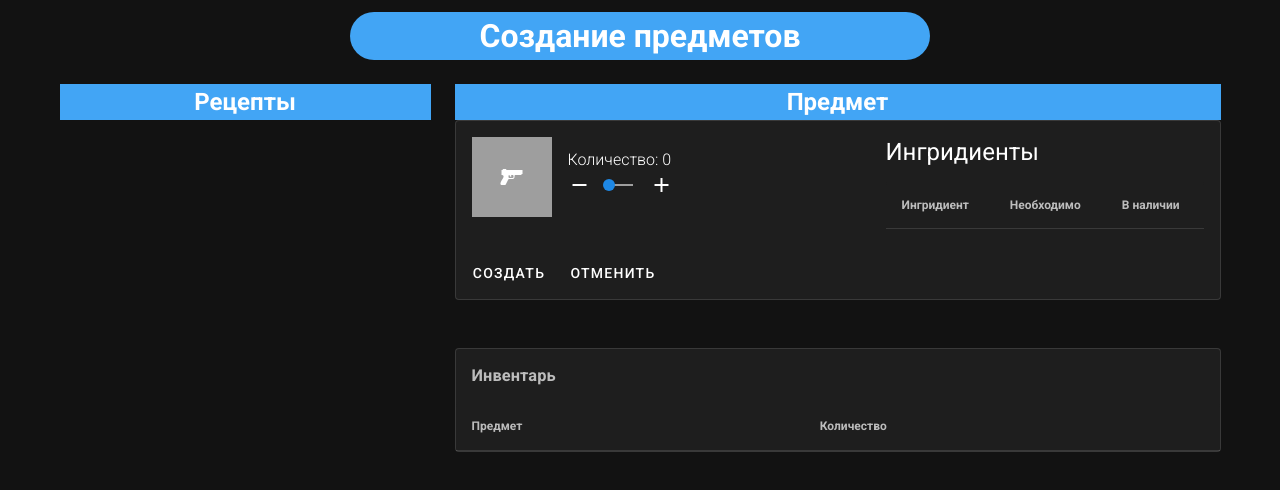
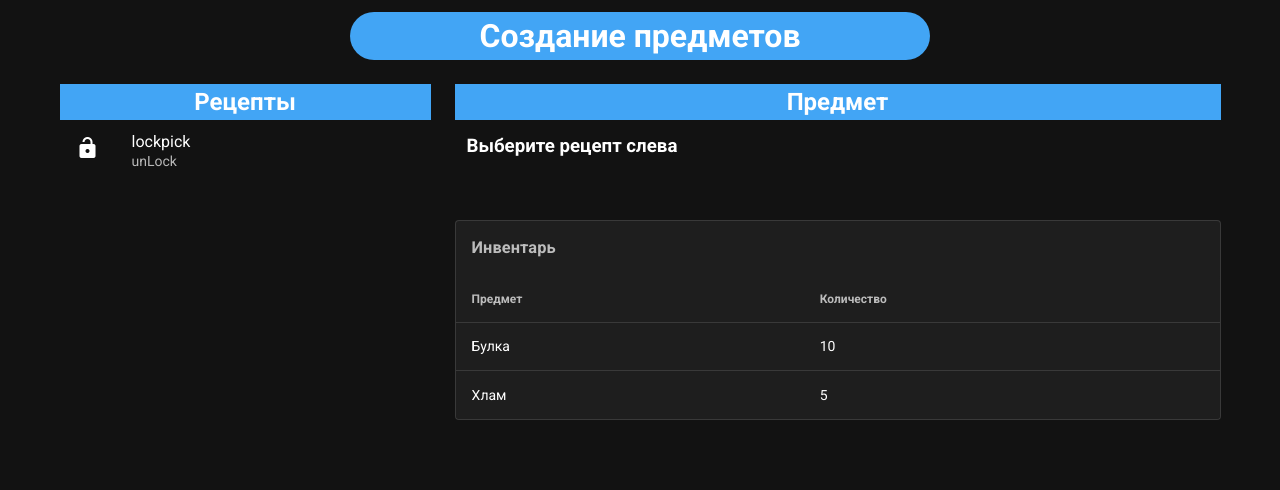
Before and after one commit to mderkach/Craft, a Vue app: page / in a window 1280 px wide. Shown: the top 490 px of the page. Built offline with nearby package versions, Linux system fonts and the light colour scheme.

Commit message:
get inventory items in item

```diff
--- a/src/components/Container.vue
+++ b/src/components/Container.vue
@@ -16,42 +16,25 @@
         <div class="blue lighten-1">
           <h2 class="text text-center">Предмет</h2>
         </div>
-        <Item :item="item" :ingridients="ingridients" />
-        <v-card outlined class="mt-12">
-          <v-card-text>
-            <h3>Инвентарь</h3>
-          </v-card-text>
-          <v-simple-table>
-            <template v-slot:default>
-              <thead>
-                <tr>
-                  <th class="text-left">Предмет</th>
-                  <th class="text-left">Количество</th>
-                </tr>
-              </thead>
-              <tbody>
-                <tr v-for="item in inventory" :key="item.name">
-                  <td>{{ item.name }}</td>
-                  <td>{{ item.countHave }}</td>
-                </tr>
-              </tbody>
-            </template>
-          </v-simple-table>
-        </v-card>
+        <Item :item="item" />
+        <Inventory :inventory="inventory" />
       </v-col>
     </v-row>
   </v-container>
 </template>
 
 <script>
+import { mapState, mapGetters } from "vuex";
 import Receipts from "./Receipts";
 import Item from "./Item";
-import { mapState } from "vuex";
+import Inventory from "./Inventory";
+
 export default {
   name: "Container",
-  components: { Receipts, Item },
+  components: { Receipts, Item, Inventory },
   computed: {
-    ...mapState(["receipts", "inventory", "ingridients", "item"])
+    ...mapState(["receipts", "inventory", "item"]),
+    ...mapGetters(["receipts", "inventory", "item"])
   }
 };
 </script>
--- /dev/null
+++ b/src/components/Inventory.vue
@@ -0,0 +1,40 @@
+<template>
+  <v-card outlined class="mt-12">
+    <v-card-text>
+      <h3>Инвентарь</h3>
+    </v-card-text>
+    <v-simple-table>
+      <template v-slot:default v-if="inventory !== null">
+        <thead>
+          <tr>
+            <th class="text-left">Предмет</th>
+            <th class="text-left">Количество</th>
+          </tr>
+        </thead>
+        <tbody>
+          <tr v-for="item in inventory" :key="item.name">
+            <td>{{ item.descr }}</td>
+            <td>{{ item.count }}</td>
+          </tr>
+        </tbody>
+      </template>
+      <template v-slot:default v-else>
+        <v-col>
+          <h4>Невозможно получить Инвентарь</h4>
+        </v-col>
+      </template>
+    </v-simple-table>
+  </v-card>
+</template>
+
+<script>
+export default {
+  name: "Inventory",
+  props: {
+    inventory: {
+      type: Array,
+      default: () => []
+    }
+  }
+};
+</script>
--- a/src/components/Item.vue
+++ b/src/components/Item.vue
@@ -1,8 +1,9 @@
 <template>
-  <v-card outlined>
+  <div class="">
+    <v-card outlined v-if="item">
       <v-list-item three-line>
         <v-list-item-avatar tile size="80" color="grey">
-        <v-icon>mdi-pistol</v-icon>
+          <v-icon v-text="item.icon"></v-icon>
         </v-list-item-avatar>
         <v-list-item-content>
           <v-list-item-title class="headline mb-1">{{
@@ -35,7 +36,9 @@
           </v-col>
         </v-list-item-content>
         <v-list-item-content>
-        <v-list-item-title class="headline mb-1">Ингридиенты</v-list-item-title>
+          <v-list-item-title class="headline mb-1"
+            >Ингридиенты</v-list-item-title
+          >
           <v-simple-table>
             <template v-slot:default>
               <thead>
@@ -46,10 +49,10 @@
                 </tr>
               </thead>
               <tbody>
-              <tr v-for="item in ingridients" :key="item.name">
-                <td>{{ item.name }}</td>
-                <td>{{ item.countNeed }}</td>
-                <td>{{ item.countHave }}</td>
+                <tr v-for="(item, index) in item.ingridients" :key="index">
+                  <td>{{ item.descr }}</td>
+                  <td>{{ item.quantity }}</td>
+                  <td>{{ item.count }}</td>
                 </tr>
               </tbody>
             </template>
@@ -62,26 +65,20 @@
         <v-btn text>Отменить</v-btn>
       </v-card-actions>
     </v-card>
+    <v-col v-else>
+      <h3>Выберите рецепт слева</h3>
+    </v-col>
+  </div>
 </template>
 
 <script>
-import {
-  mdiPistol,
-  mdiFire,
-  mdiKnifeMilitary,
-  mdiHandcuffs,
-  mdiGasCylinder
-} from "@mdi/js";
-import { mapGetters } from "vuex";
-
 export default {
   name: "Item",
-  comments: {
-    mdiPistol,
-    mdiFire,
-    mdiKnifeMilitary,
-    mdiHandcuffs,
-    mdiGasCylinder
+  props: {
+    item: {
+      type: Object,
+      default: () => {}
+    }
   },
   data: () => ({
     count: 0
@@ -93,11 +90,6 @@ export default {
     increment() {
       this.count++;
     }
-  },
-  computed: {
-    ...mapGetters(["item", "ingridients"])
   }
 };
 </script>
-
-<style></style>
--- a/src/components/Receipts.vue
+++ b/src/components/Receipts.vue
@@ -1,5 +1,6 @@
 <template>
-  <v-list-item-group color="primary">
+  <div class="">
+    <v-list-item-group color="primary" v-if="items">
       <v-list-item v-for="(item, i) in items" :key="i" @click="getItem(item)">
         <v-list-item-icon>
           <v-icon v-text="item.icon"></v-icon>
@@ -10,43 +11,41 @@
         </v-list-item-content>
       </v-list-item>
     </v-list-item-group>
+    <v-list-item v-else>
+      <v-list-item-content>
+        <v-list-item-title>Нет доступных рецептов</v-list-item-title>
+      </v-list-item-content>
+    </v-list-item>
+  </div>
 </template>
 
 <script>
-import {
-  mdiPistol,
-  mdiFire,
-  mdiKnifeMilitary,
-  mdiHandcuffs,
-  mdiGasCylinder
-} from "@mdi/js";
-import { mapGetters, mapMutations } from "vuex";
+import { mapMutations, mapState } from "vuex";
 
 export default {
   name: "Receipts",
   props: {
     items: {
-      type: Object,
-      default: () => {}
+      type: Array,
+      default: () => []
     }
   },
-  comments: {
-    mdiPistol,
-    mdiFire,
-    mdiKnifeMilitary,
-    mdiHandcuffs,
-    mdiGasCylinder
-  },
   methods: {
-    getItem: item => {
-      console.log(item);
+    ...mapMutations(["set_item"]),
+    getItem(item) {
+      this.inventory.forEach(invItem => {
+        item.ingridients.forEach(ingItem => {
+          if (invItem.name === ingItem.name) {
+            ingItem.count = invItem.count;
+            return item;
+          }
+        });
+      });
+      return this.$store.commit("set_item", item);
     }
   },
   computed: {
-    ...mapGetters(["item", "ingridients"]),
-    ...mapMutations(["set_item"])
+    ...mapState(["inventory"])
   }
 };
 </script>
-
-<style></style>
--- a/src/main.js
+++ b/src/main.js
@@ -3,11 +3,13 @@ import "./plugins/axios";
 import App from "./App.vue";
 import store from "./store";
 import vuetify from "./plugins/vuetify";
+import icons from "./plugins/icons";
 
 Vue.config.productionTip = false;
 
 new Vue({
   store,
   vuetify,
+  icons,
   render: h => h(App)
 }).$mount("#app");
--- /dev/null
+++ b/src/plugins/icons.js
@@ -0,0 +1,19 @@
+import {
+  mdiPistol,
+  mdiFire,
+  mdiKnifeMilitary,
+  mdiHandcuffs,
+  mdiGasCylinder,
+  mdiLockOpen
+} from "@mdi/js";
+
+export default {
+  comments: {
+    mdiPistol,
+    mdiFire,
+    mdiKnifeMilitary,
+    mdiHandcuffs,
+    mdiGasCylinder,
+    mdiLockOpen
+  }
+};
--- a/src/store/getters.js
+++ b/src/store/getters.js
@@ -3,9 +3,6 @@
 export default {
   receipts: state => {
     return state.receipts;
-  },
-  ingridients: state => {
-    return state.ingridients;
   },
   inventory: state => {
     return state.inventory;
--- a/src/store/mutations.js
+++ b/src/store/mutations.js
@@ -3,9 +3,6 @@
 export default {
   set_receipts: (state, payload) => {
     state.receipts = payload;
-  },
-  set_ingridients: (state, payload) => {
-    state.ingridients = payload;
   },
   set_inventory: (state, payload) => {
     state.inventory = payload;
--- a/src/store/state.js
+++ b/src/store/state.js
@@ -1,8 +1,33 @@
 // https://vuex.vuejs.org/en/state.html
 
 export default {
-  reciepts: [],
-  ingridients: [],
-  inventory: [],
-  item: {}
+  receipts: [
+    {
+      name: "lockpick",
+      descr: "unLock",
+      icon: "mdi-lock-open",
+      ingridients: [
+        {
+          name: "scrap",
+          descr: "Хлам",
+          quantity: 3,
+          count: 0
+        }
+      ]
+    }
+  ],
+  inventory: [
+    {
+      name: "bread",
+      descr: "Булка",
+      count: 10
+    },
+    {
+      name: "scrap",
+      descr: "Хлам",
+      count: 5
+    }
+  ],
+  ownedIngridients: null,
+  item: null
 };
--- a/vue.config.js
+++ b/vue.config.js
@@ -5,5 +5,13 @@ module.exports = {
 
   css: {
     sourceMap: true
+  },
+
+  devServer: {
+    port: 3000,
+    overlay: {
+      warnings: true,
+      errors: true
+    }
   }
 };
```
Lines whose indentation alone changed are shown as unchanged.
